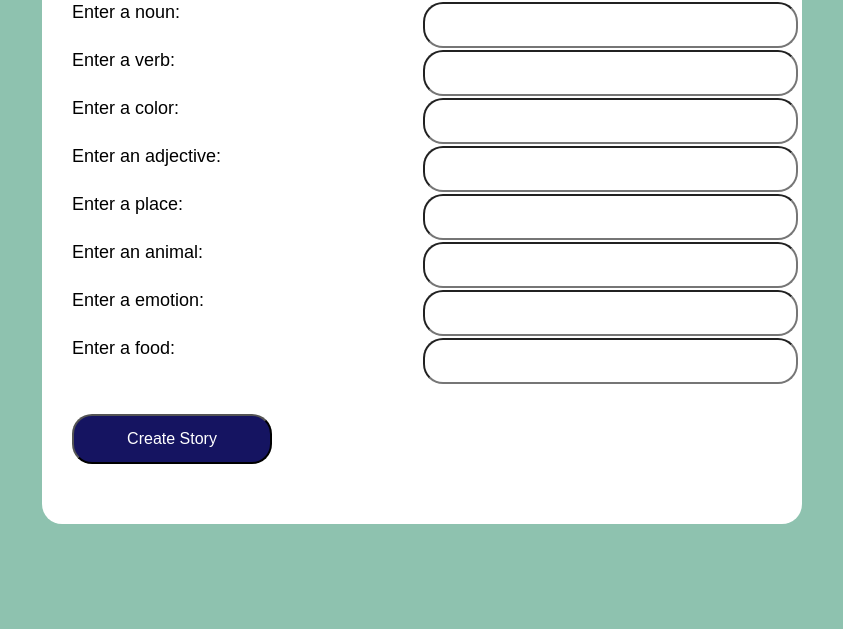
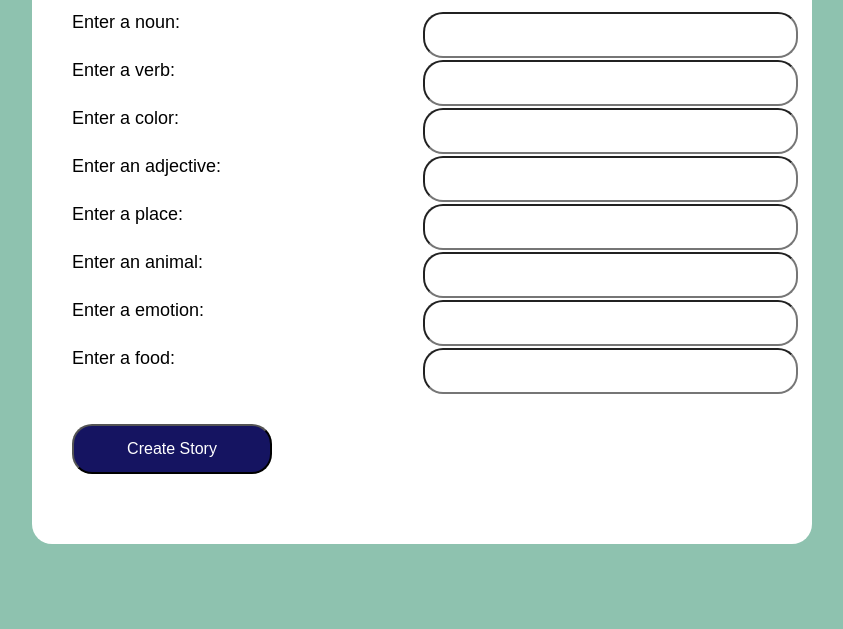
Before and after one commit to sadiyameem/mad-libs, a plain HTML site: page index.html in a window 1280 px wide. Shown: the part 171-800 px from the top of the page, without its empty margins (218-1061 px from the left). Drawn offline with Linux system fonts and the light colour scheme.

Commit message:
changed the padding a little bit

```diff
--- a/style.css
+++ b/style.css
@@ -9,7 +9,7 @@ body {
     margin-top: 5%;
     width: 100%;
     max-width: 700px;
-    padding: 30px;
+    padding: 40px;
     border-radius: 20px;
 }
 
```
